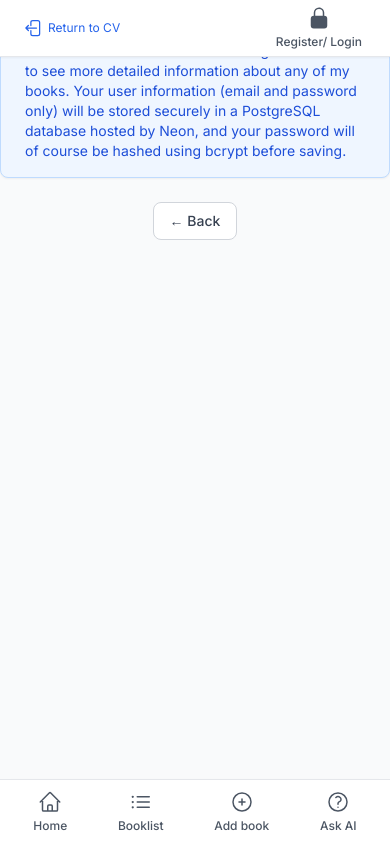
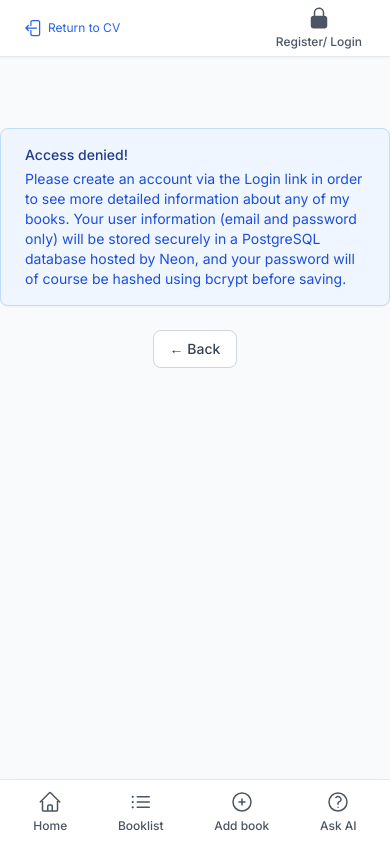
Before and after one commit to EricPudney/next-books, a Next.js app: page /home/book/1 in a window 390 px wide. Built offline with nearby package versions, Linux system fonts and the light colour scheme; no server answers; the database is empty.

Commit message:
quick fix for infoalert styling on mobile

```diff
--- a/app/components/InfoAlert.tsx
+++ b/app/components/InfoAlert.tsx
@@ -6,9 +6,10 @@ interface InfoAlertProps {
   title: string;
   info: string;
   duration?: number;
+  type: "error" | "info";
 }
 
-export function InfoAlert({ title, info, duration }: InfoAlertProps) {
+export default function InfoAlert({ title, info, duration, type }: InfoAlertProps) {
   const [isVisible, setIsVisible] = useState(true);
   useEffect(() => {
     setIsVisible(true);
@@ -23,13 +24,17 @@ export function InfoAlert({ title, info, duration }: InfoAlertProps) {
 
   if (!isVisible) return null;
 
+  const divClass = type == "error" ? "bg-red-50 border border-red-200 rounded-lg shadow-sm px-6 py-4 mb-6 w-full" : "bg-blue-50 border border-blue-200 rounded-lg shadow-sm px-6 py-4 mb-6 w-full mt-32"
+  const titleStyle = type == "error" ? "text-red-900 font-medium text-sm mb-1" : "text-blue-900 font-medium text-sm mb-1"
+  const textStyle = type == "error" ? "text-red-700 text-sm" : "text-blue-700 text-sm"
+
   return (
     <div
-      className="bg-blue-50 border border-blue-200 rounded-lg shadow-sm px-6 py-4 mb-6 w-full"
+      className={divClass}
       role="alert"
     >
-      <p className="text-blue-900 font-medium text-sm mb-1">{title}</p>
-      <p className="text-blue-700 text-sm">{info}</p>
+      <p className={titleStyle}>{title}</p>
+      <p className={textStyle}>{info}</p>
     </div>
 );
 }
--- a/app/components/login/LoginForm.tsx
+++ b/app/components/login/LoginForm.tsx
@@ -2,7 +2,7 @@
 
 import { FormState } from "../../actions/auth";
 import { useActionState } from "react";
-import { InfoAlert } from "../InfoAlert";
+import InfoAlert from "../InfoAlert";
 
 export function LoginForm({
   name,
@@ -14,6 +14,7 @@ export function LoginForm({
   const [state, action, pending] = useActionState(func, undefined);
 
   return (
+    <>
     <div className="space-y-6">
       <h2 className="text-2xl font-bold text-gray-900">{name}</h2>
       <form action={action} className="space-y-4">
@@ -72,68 +73,13 @@ export function LoginForm({
           )}
         </button>
 
+      </form>
+    </div>
         {state?.message && (
           <div className="mt-4">
-            <InfoAlert title={state.message.title} info={state.message.info} />
+            <InfoAlert title={state.message.title} info={state.message.info} type={"error"} />
           </div>
         )}
-      </form>
-    </div>
+    </>
   );
-
-
-
-
-
-
-
-  // return (
-  //   <>
-  //     <div className="flex flex-col flex-grow w-full min-w-0 md:mr-12">
-  //       <h2 className={headingStyle}>{name}</h2>
-  //       <form action={action}>
-  //         <div>
-  //           <label htmlFor="email">Email</label>
-  //           <input
-  //             className={inputStyle}
-  //             id="email"
-  //             name="email"
-  //             type="email"
-  //             placeholder="Email"
-  //           />
-  //         </div>
-  //         {state?.errors?.email && <p>{state.errors.email}</p>}
-
-  //         <div>
-  //           <label htmlFor="password">Password</label>
-  //           <input
-  //             className={inputStyle}
-  //             id="password"
-  //             name="password"
-  //             type="password"
-  //           />
-  //         </div>
-  //         {state?.errors?.password && (
-  //           <div>
-  //             <p>Password must:</p>
-  //             <ul>
-  //               {state.errors.password.map((error: string) => (
-  //                 <li key={error}>- {error}</li>
-  //               ))}
-  //             </ul>
-  //           </div>
-  //         )}
-  //         <button className={greenButtonStyle} type="submit">
-  //           {name}
-  //         </button>
-  //         {pending && <p>...working...</p>}
-  //       </form>
-  //     <div className="flex flex-row items-center">
-  //         {state?.message && (
-  //             <InfoAlert title={state.message.title} info={state.message.info} />
-  //         )}
-  //     </div>
-  //     </div>
-  //   </>
-  // );
 }
--- a/app/home/book/[id]/page.tsx
+++ b/app/home/book/[id]/page.tsx
@@ -1,7 +1,7 @@
 import Backbutton from "@/app/components/buttons/BackButton";
 import Bookinfo from "@/app/components/book/Bookinfo"
 import EditButton from "@/app/components/buttons/EditButton";
-import { InfoAlert } from "@/app/components/InfoAlert";
+import InfoAlert from "@/app/components/InfoAlert";
 import { fetchBook } from "@/app/data/data";
 import { returnUserRole } from "@/app/lib/session";
 
@@ -28,7 +28,7 @@ export default async function Page(props: { params: Promise<{ id: string }> }) {
 
     return (
         <main className="flex max-h-min flex-col items-center justify-between xs:p-12 lg:p-24">
-            <InfoAlert title={"Access denied!"} info={"Please create an account via the Login link in order to see more detailed information about any of my books. Your user information (email and password only) will be stored securely in a PostgreSQL database hosted by Neon, and your password will of course be hashed using bcrypt before saving."} />
+            <InfoAlert title={"Access denied!"} info={"Please create an account via the Login link in order to see more detailed information about any of my books. Your user information (email and password only) will be stored securely in a PostgreSQL database hosted by Neon, and your password will of course be hashed using bcrypt before saving."} type={"info"}/>
             <Backbutton />
         </main>
     )
```
Also changed, not shown: 1 other file (tests, documents, lock files or other folders).
